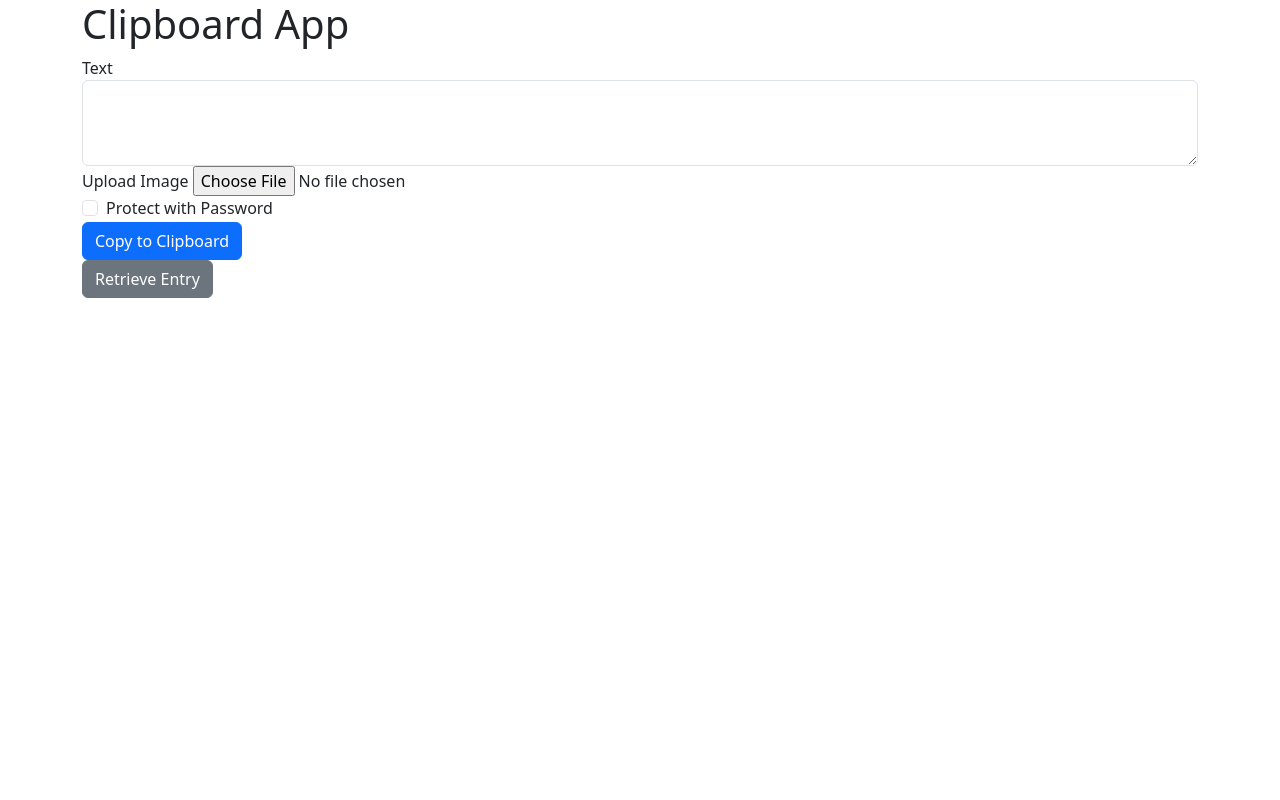
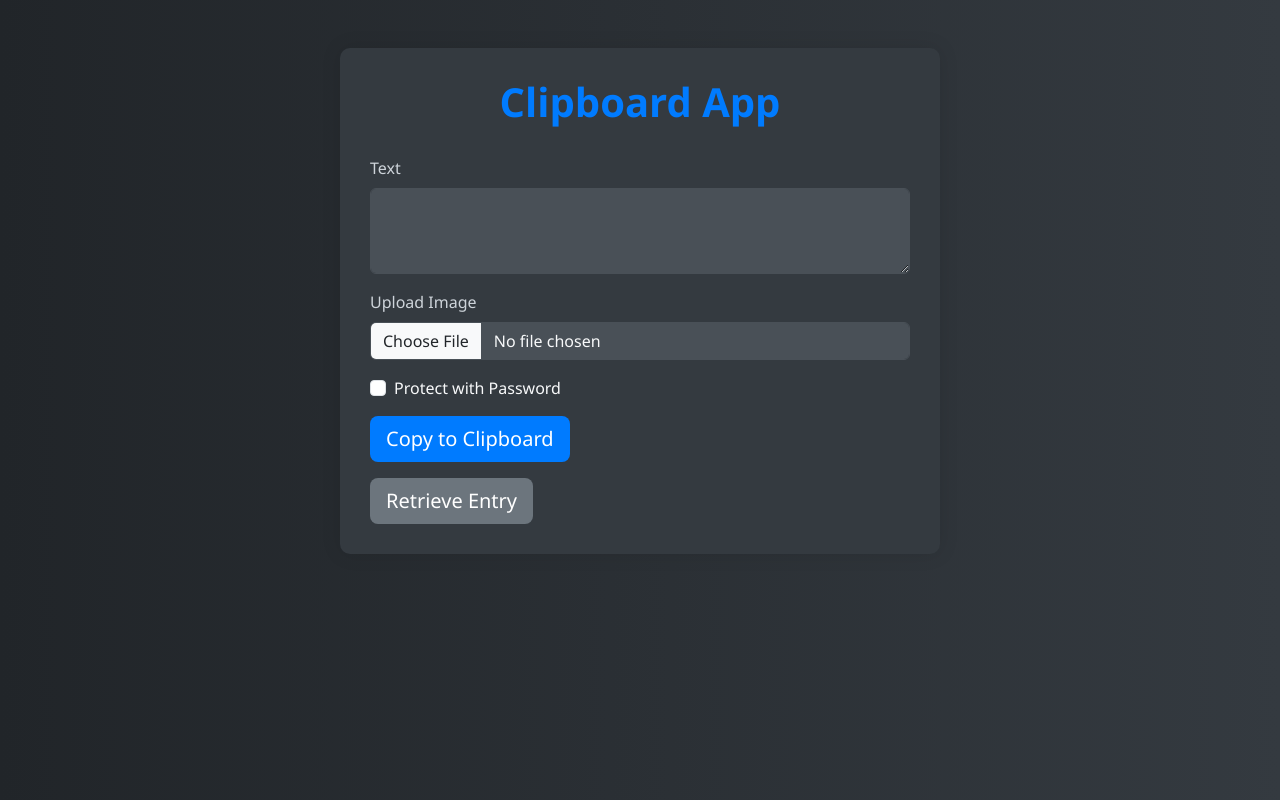
Before and after one commit to GyanendraTiwary/ClipIt, a Flask app: page / in a window 1280 px wide. Run offline with Flask 3, Linux system fonts and the light colour scheme; parts of the project's set-up code (start-up, migrations or seed data) failed here and were passed over; some libraries are stand-ins or nearby versions.

Commit message:
completed frontend

```diff
--- a/app/templates/index.html
+++ b/app/templates/index.html
@@ -1,55 +1,95 @@
 <!DOCTYPE html>
 <html lang="en">
   <head>
-    <meta charset="UTF-8" />
-    <meta name="viewport" content="width=device-width, initial-scale=1.0" />
+    <meta charset="UTF-8">
+    <meta name="viewport" content="width=device-width, initial-scale=1.0">
     <title>Clipboard App</title>
-    <link
-      href="{{ url_for('static', filename='styles.css') }}"
-      rel="stylesheet"
-    />
-    <!-- Bootstrap CSS -->
-    <link
-      href="https://cdn.jsdelivr.net/npm/bootstrap@5.3.0-alpha1/dist/css/bootstrap.min.css"
-      rel="stylesheet"
-    />
-
-    <!-- Bootstrap JavaScript (optional, if you need Bootstrap's JavaScript features) -->
-    <script src="https://cdn.jsdelivr.net/npm/bootstrap@5.3.0-alpha1/dist/js/bootstrap.bundle.min.js"></script>
+    <link href="https://cdn.jsdelivr.net/npm/bootstrap@5.3.0-alpha1/dist/css/bootstrap.min.css" rel="stylesheet">
+    <link href="{{ url_for('static', filename='styles.css') }}" rel="stylesheet">
+    <style>
+        body {
+            background: #212529; /* fallback for old browsers */
+            background: -webkit-linear-gradient(to right, #212529, #343a40); /* Chrome 10-25, Safari 5.1-6 */
+            background: linear-gradient(to right, #212529, #343a40); /* W3C, IE 10+/ Edge, Firefox 16+, Chrome 26+, Opera 12+, Safari 7+ */
+            color: #f8f9fa;
+            font-family: 'Segoe UI', Tahoma, Geneva, Verdana, sans-serif;
+        }
+        .container {
+            max-width: 600px;
+            margin: 0 auto;
+            padding: 30px;
+            background-color: #343a40;
+            border-radius: 10px;
+            box-shadow: 0 0 20px rgba(0, 0, 0, 0.1);
+        }
+        h1 {
+            text-align: center;
+            color: #007bff;
+            font-weight: bold;
+            margin-bottom: 30px;
+        }
+        .form-label {
+            color: #ced4da;
+        }
+        .form-control {
+            background-color: #495057;
+            border-color: #495057;
+            color: #f8f9fa;
+        }
+        .btn-primary {
+            background-color: #007bff;
+            border: none;
+            transition: background-color 0.3s ease;
+        }
+        .btn-primary:hover {
+            background-color: #0056b3;
+        }
+        .btn-secondary {
+            background-color: #6c757d;
+            border: none;
+            transition: background-color 0.3s ease;
+        }
+        .btn-secondary:hover {
+            background-color: #5a6268;
+        }
+    </style>
 </head>
 <body>
-    <div class="container">
+    <div class="container mt-5">
         <h1>Clipboard App</h1>
-      <!-- Update the form in index.html -->
         <form method="POST" enctype="multipart/form-data">
-        <div class="form-group">
-          <label for="content">Text</label>
+            <div class="mb-3">
+                <label for="content" class="form-label">Text</label>
                 <textarea class="form-control" id="content" name="content" rows="3"></textarea>
             </div>
-        <div class="form-group">
-          <label for="file">Upload Image</label>
-          <input type="file" class="form-control-file" id="file" name="file" />
+            <div class="mb-3">
+                <label for="file" class="form-label">Upload Image</label>
+                <input type="file" class="form-control" id="file" name="file">
             </div>
-        <div class="form-check"> <!-- Add a checkbox to enable password protection -->
+            <div class="form-check mb-3">
                 <input class="form-check-input" type="checkbox" id="protect" name="protect">
                 <label class="form-check-label" for="protect">Protect with Password</label>
             </div>
-        <div id="password-field" style="display: none;"> <!-- Password field initially hidden -->
-          <div class="form-group">
-            <label for="password">Password</label>
-            <input type="password" class="form-control" id="password" name="password" />
+            <div id="password-field" style="display: none;" class="mb-3">
+                <label for="password" class="form-label">Password</label>
+                <input type="password" class="form-control" id="password" name="password">
             </div>
+            <button type="submit" class="btn btn-primary btn-lg btn-block">Copy to Clipboard</button>
+        </form>
+        {% if pin %}
+        <div class="alert alert-success mt-3" role="alert">
+            Your unique pin is: <strong>{{ pin }}</strong>
         </div>
-        <button type="submit" class="btn btn-primary">Copy to Clipboard</button>
-      </form>
+        <!-- checkbox to copy pin to clipboard with on click function-->
+        <div class="form-check mt-3">
+            <input class="form-check-input" type="checkbox" id="copy-pin" onclick="navigator.clipboard.writeText('{{ pin }}')">
+            <label class="form-check-label" for="copy-pin">Copy Pin to Clipboard</label>
+        </div>
+        {% endif %}
+        <a href="{{ url_for('main.retrieve') }}" class="btn btn-secondary btn-lg btn-block mt-3">Retrieve Entry</a>
+    </div>
 
-      {% if pin %}
-      <p>Your unique pin is: <strong>{{ pin }}</strong></p>
-      {% endif %}
-      <a href="{{ url_for('main.retrieve') }}" class="btn btn-secondary"
-        >Retrieve Entry</a
-      >
-    </div>
+    <script src="https://cdn.jsdelivr.net/npm/bootstrap@5.3.0-alpha1/dist/js/bootstrap.bundle.min.js"></script>
     <script>
          // Show/hide password field based on checkbox selection
          document.getElementById('protect').addEventListener('change', function() {
```
Also changed, not shown: app/templates/retrieve.html (+105 -36 lines), app/templates/retrieve_pin.html (+68 -16 lines). Lines whose indentation alone changed are shown as unchanged.
